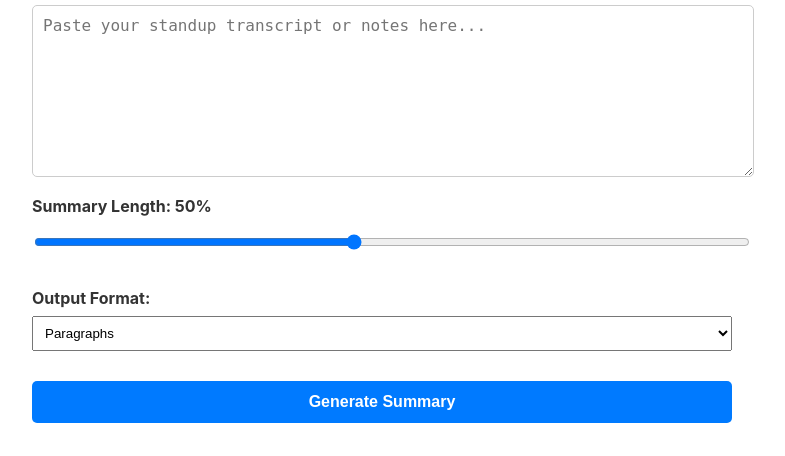
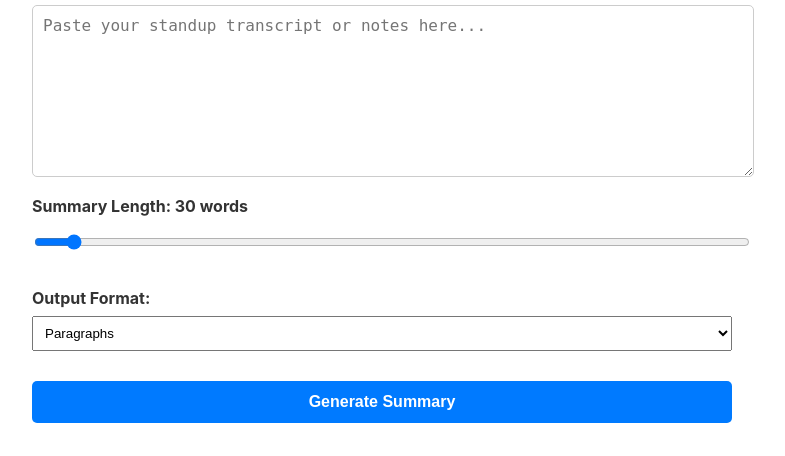
Before and after one commit to SyedAmer-9/SummarizerApp, a FastAPI app: page / in a window 1280 px wide. Shown: the part 173-629 px from the top of the page, without its empty margins (258-1043 px from the left). Run offline with FastAPI, Linux system fonts and the light colour scheme.

Commit message:
Improved UI/UX and practicality by addding points and line breaks

```diff
--- a/app.py
+++ b/app.py
@@ -23,6 +23,7 @@ class SummaryRequest(BaseModel):
     length: int = 50
     format_type: str = "paragraph"
     slide_count: Optional[int] = 0
+    points_count: Optional[int] = 5
 
 @app.get("/")
 def home(request:Request):
@@ -32,19 +33,19 @@ def home(request:Request):
 
 def summarize_text(request: SummaryRequest):
     try:
-        system_instruction = f"You are an expert technical assistant. Summarize the following standup/meeting notes. "
-        system_instruction += f"Make the summary roughly {request.length}% of the original length. "
+        system_instruction = f"You are an expert technical assistant. Summarize the following standup notes. "
+        system_instruction += f"Strictly limit the total summary to around {request.length} words. "
 
         if request.format_type == "points":
-                system_instruction += "Format the output as clean, professional bullet points."
+            system_instruction += f"Format the output as exactly {request.points_count} clean, professional bullet points using Markdown."
         elif request.format_type == "slides":
-            system_instruction += f"Format the output as a presentation with exactly {request.slide_count} slides. Separate each slide with '--- Slide X ---'."
+            system_instruction += f"Format the output as a presentation with exactly {request.slide_count} slides. Separate each slide with a Markdown horizontal rule (---) and use line breaks so it is easy to read."
         else:
-            system_instruction += "Format the output in clear, readable paragraphs."
+            system_instruction += "Format the output in clear, readable paragraphs using Markdown."
+
         final_prompt = f"{system_instruction}\n\nHere are the notes to summarize:\n{request.text}"
 
         response = model.generate_content(final_prompt)
-
 
         return {"summary":response.text}
 
--- a/templates/index.html
+++ b/templates/index.html
@@ -4,8 +4,8 @@
     <meta charset="UTF-8">
     <meta name="viewport" content="width=device-width, initial-scale=1.0">
     <title>Standup Summarizer</title>
+    <script src="https://cdn.jsdelivr.net/npm/marked/marked.min.js"></script>
     <style>
-        /* Basic styling to make it look clean on your screen */
         body { font-family: -apple-system, BlinkMacSystemFont, "Segoe UI", Roboto, Helvetica, Arial, sans-serif; max-width: 700px; margin: 40px auto; padding: 20px; color: #333; }
         textarea { width: 100%; height: 150px; margin-bottom: 15px; padding: 10px; border: 1px solid #ccc; border-radius: 5px; font-size: 16px; }
         .control-group { margin-bottom: 20px; }
@@ -14,9 +14,12 @@
         button { background-color: #007aff; color: white; border: none; padding: 12px 24px; font-size: 16px; border-radius: 5px; cursor: pointer; font-weight: bold; width: 100%; }
         button:hover { background-color: #005bb5; }
 
-        /* The output box is hidden by default */
         #output-container { margin-top: 30px; padding: 20px; background-color: #f5f5f7; border-radius: 8px; display: none; }
         .hidden { display: none; }
+
+        /* NEW: Makes the output text look cleaner, adding gaps between paragraphs/slides */
+        #summary-result { line-height: 1.6; }
+        #summary-result hr { margin: 20px 0; border: 1px solid #ccc; }
     </style>
 </head>
 <body>
@@ -27,8 +30,8 @@
     <textarea id="standup-text" placeholder="Paste your standup transcript or notes here..."></textarea>
 
     <div class="control-group">
-        <label for="length-slider">Summary Length: <span id="length-display">50</span>%</label>
-        <input type="range" id="length-slider" min="10" max="100" value="50">
+        <label for="length-slider">Summary Length: <span id="length-display">30</span> words</label>
+        <input type="range" id="length-slider" min="20" max="300" step="10" value="30">
     </div>
 
     <div class="control-group">
@@ -38,6 +41,11 @@
             <option value="points">Bullet Points</option>
             <option value="slides">Presentation Slides</option>
         </select>
+    </div>
+
+    <div class="control-group hidden" id="points-count-group">
+        <label for="points-count">Number of Bullet Points:</label>
+        <input type="number" id="points-count" min="1" max="30" value="5">
     </div>
 
     <div class="control-group hidden" id="slide-count-group">
@@ -53,50 +61,48 @@
     </div>
 
     <script>
-        // --- JAVASCRIPT LOGIC ---
-
-        // 1. Grab references to our HTML elements
         const slider = document.getElementById('length-slider');
         const lengthDisplay = document.getElementById('length-display');
         const formatSelect = document.getElementById('format-select');
         const slideCountGroup = document.getElementById('slide-count-group');
+        const pointsCountGroup = document.getElementById('points-count-group');
         const summarizeBtn = document.getElementById('summarize-btn');
         const outputContainer = document.getElementById('output-container');
         const summaryResult = document.getElementById('summary-result');
 
-        // 2. Update the number next to the slider in real-time
         slider.addEventListener('input', function() {
             lengthDisplay.textContent = this.value;
         });
 
-        // 3. Show/Hide the "Slide Count" input based on the dropdown choice
+        // UPDATED: Logic to show/hide the correct number input based on dropdown
         formatSelect.addEventListener('change', function() {
+            // Hide both by default
+            slideCountGroup.classList.add('hidden');
+            pointsCountGroup.classList.add('hidden');
+
+            // Show the relevant one
             if (this.value === 'slides') {
                 slideCountGroup.classList.remove('hidden');
-            } else {
-                slideCountGroup.classList.add('hidden');
+            } else if (this.value === 'points') {
+                pointsCountGroup.classList.remove('hidden');
             }
         });
 
-        // 4. The main function that runs when the button is clicked
         summarizeBtn.addEventListener('click', async function() {
-            // Gather the data from the UI
             const textData = document.getElementById('standup-text').value;
             const lengthData = parseInt(slider.value);
             const formatData = formatSelect.value;
             const slideCountData = parseInt(document.getElementById('slide-count').value);
+            const pointsCountData = parseInt(document.getElementById('points-count').value);
 
-            // Basic validation
             if (!textData.trim()) {
                 alert("Please enter some text to summarize!");
                 return;
             }
 
-            // Change button text so the user knows it's working
             summarizeBtn.textContent = "Summarizing...";
 
             try {
-                // Send a POST request to our FastAPI backend using the Fetch API
                 const response = await fetch('/summarize', {
                     method: 'POST',
                     headers: { 'Content-Type': 'application/json' },
@@ -104,22 +110,21 @@
                         text: textData,
                         length: lengthData,
                         format_type: formatData,
-                        slide_count: slideCountData
+                        slide_count: slideCountData,
+                        points_count: pointsCountData // NEW: Sending points count to API
                     })
                 });
 
-                // Parse the JSON response from the server
                 const result = await response.json();
 
-                // Display the result in the UI
-                summaryResult.textContent = result.summary;
+                // UPDATED: Using marked.parse() to convert markdown to real HTML bullets and spacing!
+                summaryResult.innerHTML = marked.parse(result.summary);
                 outputContainer.style.display = 'block';
 
             } catch (error) {
                 summaryResult.textContent = "An error occurred connecting to the server.";
                 outputContainer.style.display = 'block';
             } finally {
-                // Reset the button text
                 summarizeBtn.textContent = "Generate Summary";
             }
         });
```
